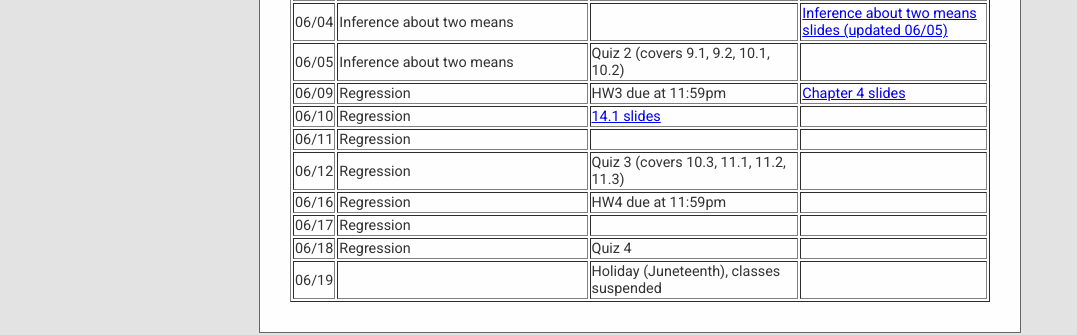
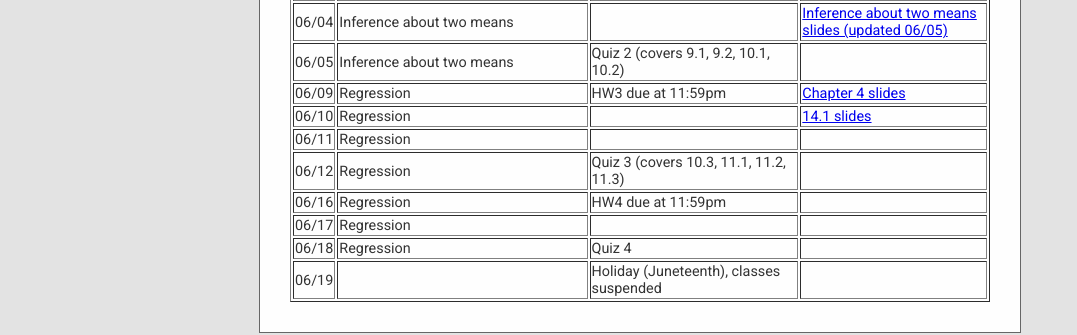
Before and after one commit to cesail/cesail.github.io, a Jekyll site: the page built from courses/25s1ma116/index.html, in a window 1280 px wide. Shown: the part 821-1156 px from the top of the page, without its empty margins (0-1077 px from the left). Built offline with Jekyll 4.4.1, drawn with Linux system fonts in a browser that asks for light colours; some web fonts are replaced; a script that is not in the unit is left out.

Commit message:
Update index.html

```diff
--- a/courses/25s1ma116/index.html
+++ b/courses/25s1ma116/index.html
@@ -172,8 +172,8 @@
 
   <tr><td> 06/10 </td>
      <td> Regression </td>
-     <td> <a href="141.pdf"> 14.1 slides </a> </td>
-    <td></td>
+     <td>  </td>
+    <td> <a href="141.pdf"> 14.1 slides </a> </td>
   </tr>
 
   <tr><td> 06/11 </td>
```
